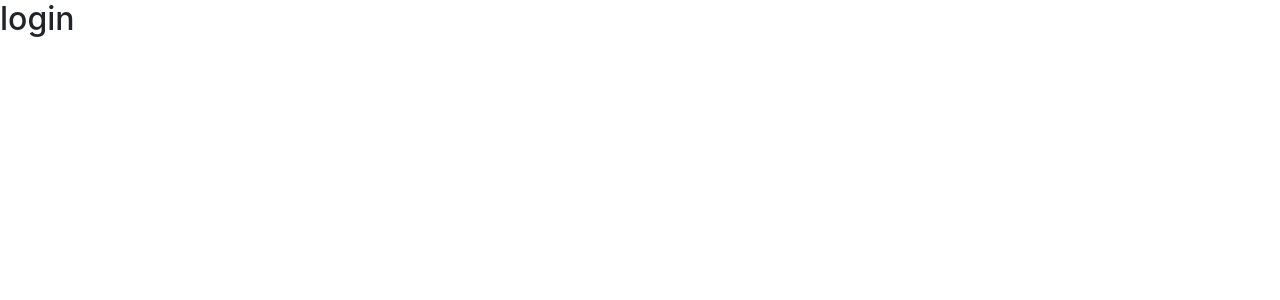
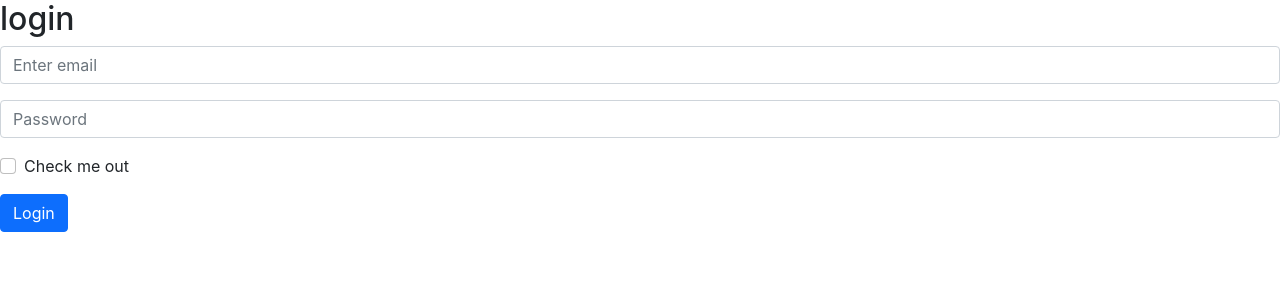
Before and after one commit to Tanimismat/a10-independent-service-provider, a React (Create React App) app: page /login in a window 1280 px wide. Shown: the top 300 px of the page. Built offline with nearby package versions, Linux system fonts and the light colour scheme.

Commit message:
private route created

```diff
--- a/src/App.js
+++ b/src/App.js
@@ -6,6 +6,8 @@
 import About from './Pages/About';
 import Blogs from './Pages/Blogs';
 import NotFound from './Pages/NotFound';
+import RequireAuth from './Pages/RequireAuth';
+import Checkout from './Pages/Checkout';
 
 
 
@@ -18,6 +20,11 @@
         <Route path='/blogs' element={<Blogs></Blogs>}></Route>
         <Route path='/services' element={<Services></Services>}></Route>
         <Route path='/login' element={<Login></Login>}></Route>
+        <Route path='/checkout' element={
+          <RequireAuth>
+            <Checkout></Checkout>
+          </RequireAuth>
+        }></Route>
         <Route path='/about' element={<About></About>}></Route>
         <Route path='*' element={<NotFound></NotFound>}></Route>
       </Routes>
--- a/src/Pages/Login.js
+++ b/src/Pages/Login.js
@@ -1,9 +1,29 @@
 import React from 'react';
+import { Button, Form } from 'react-bootstrap';
 
 const Login = () => {
     return (
         <div>
             <h2>login</h2>
+            <Form >
+
+                <Form.Group className="mb-3" controlId="formBasicEmail">
+                    <Form.Control type="email" placeholder="Enter email" required />
+                </Form.Group>
+
+                <Form.Group className="mb-3" controlId="formBasicPassword">
+                    <Form.Control type="password" placeholder="Password" required />
+                </Form.Group>
+
+                <Form.Group className="mb-3" controlId="formBasicCheckbox">
+                    <Form.Check type="checkbox" label="Check me out" />
+                </Form.Group>
+
+                <Button variant="primary" type="submit">
+                    Login
+                </Button>
+
+            </Form>
         </div>
     );
 };
--- /dev/null
+++ b/src/Pages/RequireAuth.js
@@ -0,0 +1,22 @@
+import React from 'react';
+import { useAuthState } from 'react-firebase-hooks/auth';
+import { Navigate, useLocation } from 'react-router-dom';
+import auth from '../firebase.init';
+
+
+const RequireAuth = ({ children }) => {
+    const [user] = useAuthState(auth);
+    console.log('inside require auth', user);
+    let location = useLocation();
+    if (!user) {
+        // Redirect them to the /login page, but save the current location they were
+        // trying to go to when they were redirected. This allows us to send them
+        // along to that page after they login, which is a nicer user experience
+        // than dropping them off on the home page.
+        return <Navigate to="/login" state={{ from: location }} replace />;
+    }
+
+    return children;
+};
+
+export default RequireAuth;
--- a/src/Pages/Service.js
+++ b/src/Pages/Service.js
@@ -1,4 +1,5 @@
 import React from 'react';
+import { Link } from 'react-router-dom';
 
 const Service = ({ service }) => {
     console.log(service)
@@ -11,10 +12,10 @@
                     <div className="card-body">
                         <h5 className="card-title">{name}</h5>
                         <p>Price: ${price}</p>
-                        <p className="card-text">This is a wider card with supporting text below as a natural lead-in to additional content. This card has even longer content than the first to show that equal height action.</p>
+                        <p className="card-text">{description}</p>
                     </div>
                     <div className="card-footer">
-                        <button>Checkout</button>
+                        <button><Link to='/checkout'>Checkout</Link></button>
                     </div>
                 </div>
             </div>
--- a/src/firebase.init.js
+++ b/src/firebase.init.js
@@ -1,6 +1,7 @@
 // Import the functions you need from the SDKs you need
 import { initializeApp } from "firebase/app";
-import { getAuth } from "firebase/app";
+import { getAuth } from "firebase/auth";
+
 
 // TODO: Add SDKs for Firebase products that you want to use
 // https://firebase.google.com/docs/web/setup#available-libraries
@@ -19,3 +20,5 @@
 const app = initializeApp(firebaseConfig);
 
 const auth = getAuth(app);
+
+export default auth;
```
